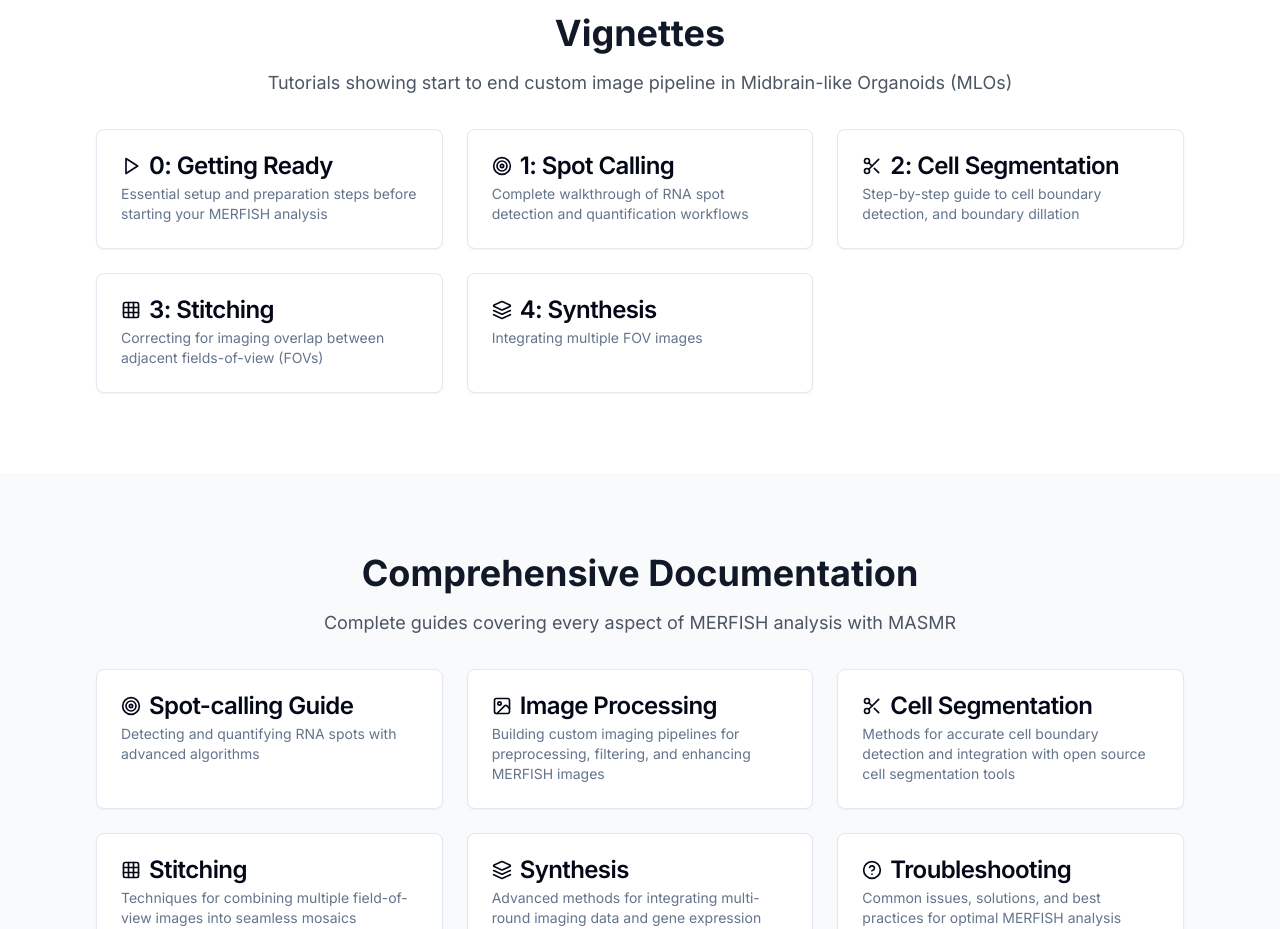
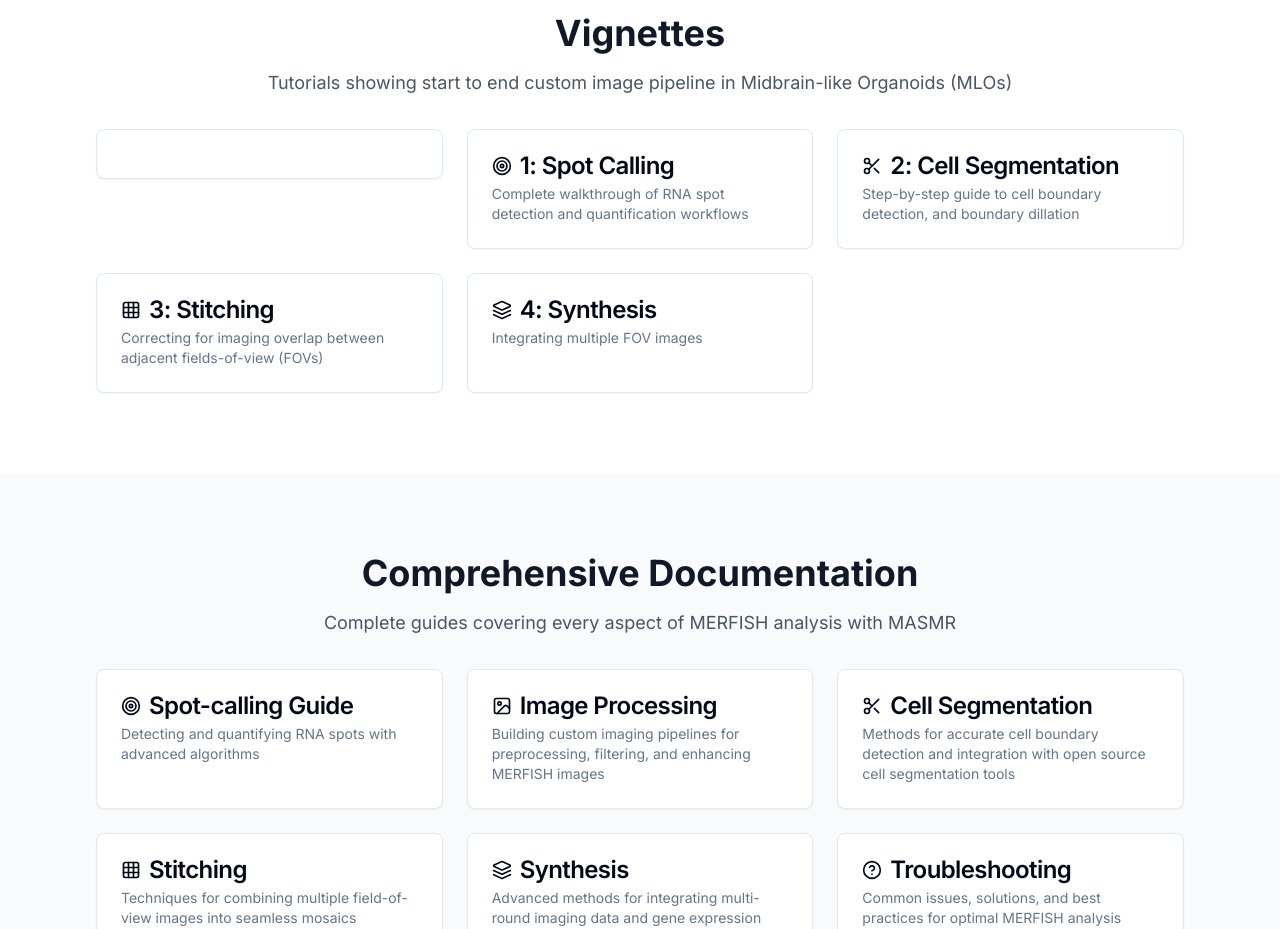
Before and after one commit to matasV99/masmr_v0_web, a Next.js app: page / in a window 1280 px wide. Shown: the part 1340-2269 px from the top of the page. Built offline with nearby package versions, Linux system fonts and the light colour scheme.

Commit message:
Update page.tsx

```diff
--- a/app/page.tsx
+++ b/app/page.tsx
@@ -154,19 +154,15 @@ export default function LandingPage() {
           <h2 className="text-3xl md:text-4xl font-bold text-gray-900 mb-4">Vignettes</h2>
           <p className="text-lg text-gray-600 mb-8">Tutorials showing start to end custom image pipeline in Midbrain-like Organoids (MLOs)</p>
           <div className="grid md:grid-cols-2 lg:grid-cols-3 gap-6">
-            <Card className="text-left hover:shadow-lg transition-shadow cursor-pointer" asChild>
-              <a href="/vignettes/getting-ready.html" target="_blank" rel="noreferrer">
+            <a href="/vignettes/getting-ready.html" target="_blank" rel="noreferrer">
+              <Card className="text-left hover:shadow-lg transition-shadow cursor-pointer">
                 <CardHeader>
                   <CardTitle className="flex items-center space-x-2">
-                    <Play className="w-5 h-5" />
-                    <span>0: Getting Ready</span>
+                    {/* content */}
                   </CardTitle>
-                  <CardDescription>
-                    Essential setup and preparation steps before starting your MERFISH analysis
-                  </CardDescription>
                 </CardHeader>
-              </a>
-            </Card>
+              </Card>
+            </a>
             <Card className="text-left hover:shadow-lg transition-shadow cursor-pointer" asChild>
               <a href="/vignettes/spot-calling.nb.html" target="_blank" rel="noreferrer">
                 <CardHeader>
```
